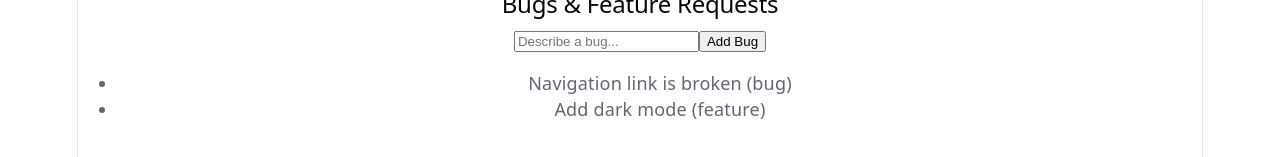
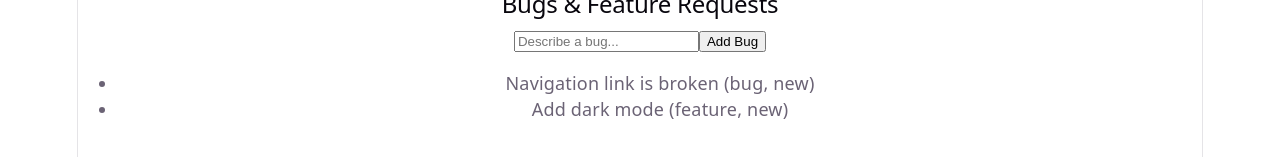
Before and after one commit to JMWolverine/my-platform, a React (Vite) app in the folder frontend/: page / in a window 1280 px wide. Shown: the part 547-704 px from the top of the page. Built offline with nearby package versions, Linux system fonts and the light colour scheme.

Commit message:
Added priority

```diff
--- a/frontend/src/App.tsx
+++ b/frontend/src/App.tsx
@@ -4,21 +4,23 @@ import {useState} from 'react'
 
 
 type ReportKind = 'bug' | 'feature'
+type Priority = 'new' | 'urgent' | 'high' | 'medium' | 'low'
+
 type Report = {
 id: string
 text: string
-kind: ReportKind
+kind: ReportKind,
+priority: Priority;
 };
 
 function App() {
   const initialReports: Report[] = [
-    { id: '1', text: 'Navigation link is broken', kind: 'bug' },
-    { id: '2', text: 'Add dark mode', kind: 'feature' },
+    { id: '1', text: 'Navigation link is broken', kind: 'bug', priority: 'new' },
+    { id: '2', text: 'Add dark mode', kind: 'feature', priority: 'new' },
   ];
 
   const [reports, setReports] = useState(initialReports)
   const [newReportText, setNewReportText] = useState('')
-
 
   function addReport() {
   const text = newReportText.trim()
@@ -27,6 +29,7 @@ function App() {
     id: crypto.randomUUID(),
     text: text,
     kind: 'bug',
+    priority: 'new',
   };
   setReports([...reports, newReport]);
   setNewReportText('');
@@ -38,6 +41,7 @@ function App() {
     id: '1',
     text: 'Navigation link is broken',
     kind: 'bug',
+    priority: 'new'
   };
 
   return (
@@ -59,7 +63,7 @@ function App() {
         <ul>
           {reports.map((report) => (
           <li key={report.id}>
-          {report.text} ({report.kind})
+{report.text} ({report.kind}, {report.priority})
           </li>
           ))}
         </ul>
```
